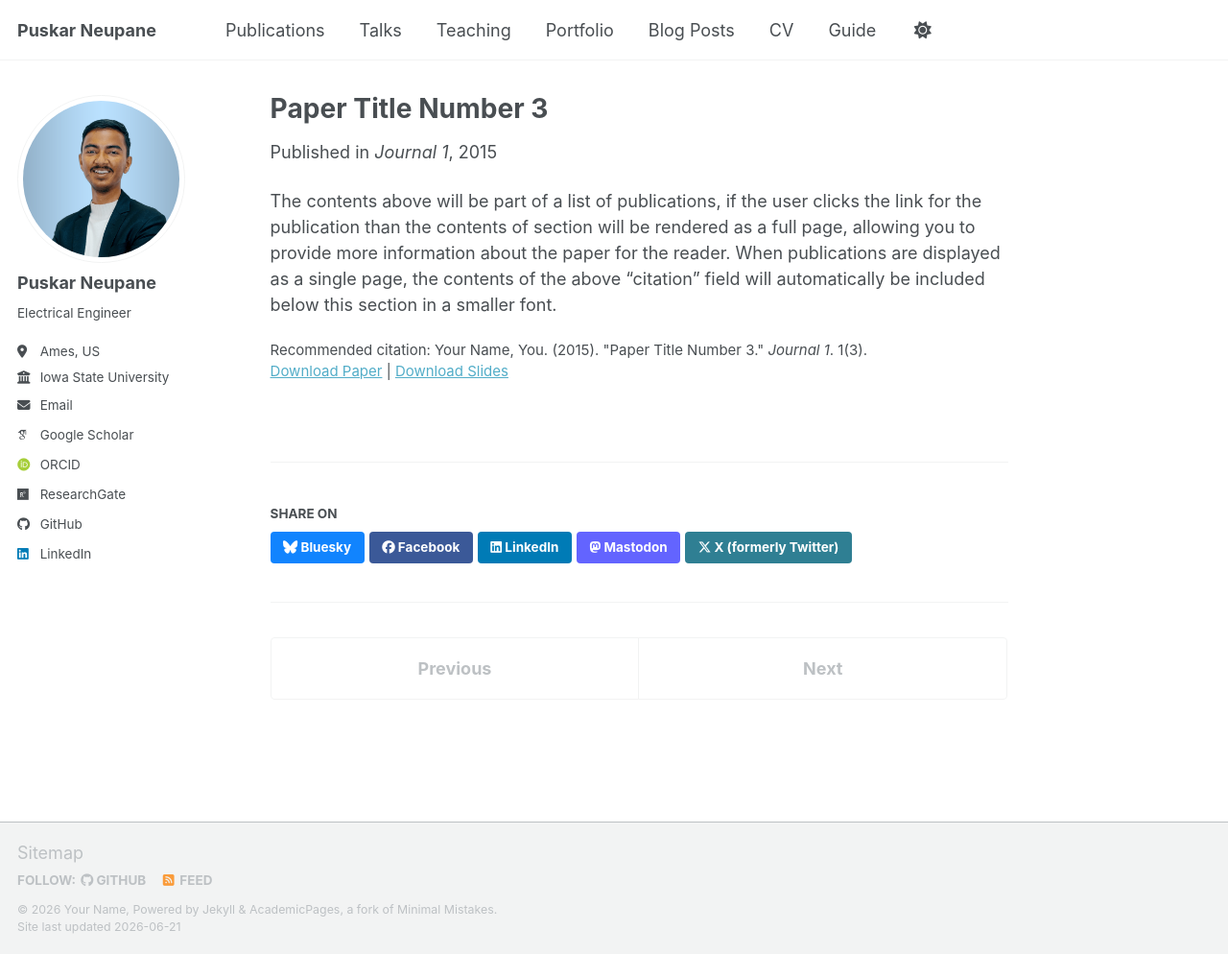
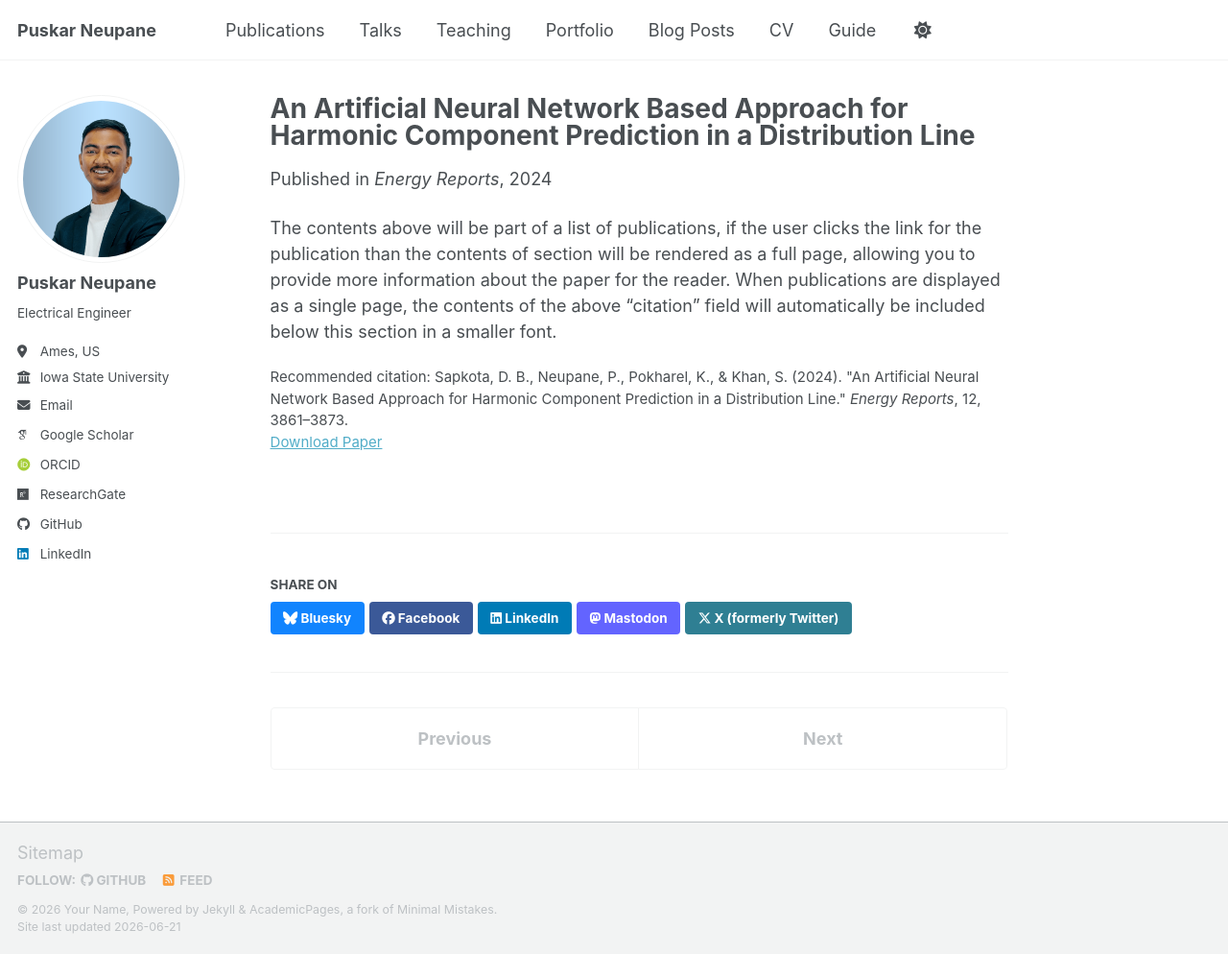
Before and after one commit to Puskar-Neupane/website, a Jekyll site: the page built from _publications/2015-10-01-paper-title-number-3.md, in a window 1280 px wide and 994 px high. Shown: the whole window at 96% size. Built offline with Jekyll 4.4.1, drawn with Linux system fonts in a browser that asks for light colours; some web fonts are replaced; a script bundle is joined from its source files by our own code; library files that are not in the unit come from our copies.

Commit message:
Update 2015-10-01-paper-title-number-3.md

```diff
--- a/_publications/2015-10-01-paper-title-number-3.md
+++ b/_publications/2015-10-01-paper-title-number-3.md
@@ -1,14 +1,13 @@
 ---
-title: "Paper Title Number 3"
+title: "An Artificial Neural Network Based Approach for Harmonic Component Prediction in a Distribution Line"
 collection: publications
 category: manuscripts
-permalink: /publication/2015-10-01-paper-title-number-3
-excerpt: 'This paper is about the number 3. The number 4 is left for future work.'
-date: 2015-10-01
-venue: 'Journal 1'
-slidesurl: 'https://academicpages.github.io/files/slides3.pdf'
-paperurl: 'https://academicpages.github.io/files/paper3.pdf'
-citation: 'Your Name, You. (2015). &quot;Paper Title Number 3.&quot; <i>Journal 1</i>. 1(3).'
+permalink: /publication/2024-harmonic-prediction
+excerpt: 'Introduces an artificial neural network approach for predicting harmonic components in power distribution systems to support improved power quality analysis.'
+date: 2024-01-01
+venue: 'Energy Reports'
+paperurl: ''
+citation: 'Sapkota, D. B., Neupane, P., Pokharel, K., & Khan, S. (2024). "An Artificial Neural Network Based Approach for Harmonic Component Prediction in a Distribution Line." <i>Energy Reports</i>, 12, 3861–3873.'
 ---
 
 The contents above will be part of a list of publications, if the user clicks the link for the publication than the contents of section will be rendered as a full page, allowing you to provide more information about the paper for the reader. When publications are displayed as a single page, the contents of the above "citation" field will automatically be included below this section in a smaller font.
```
